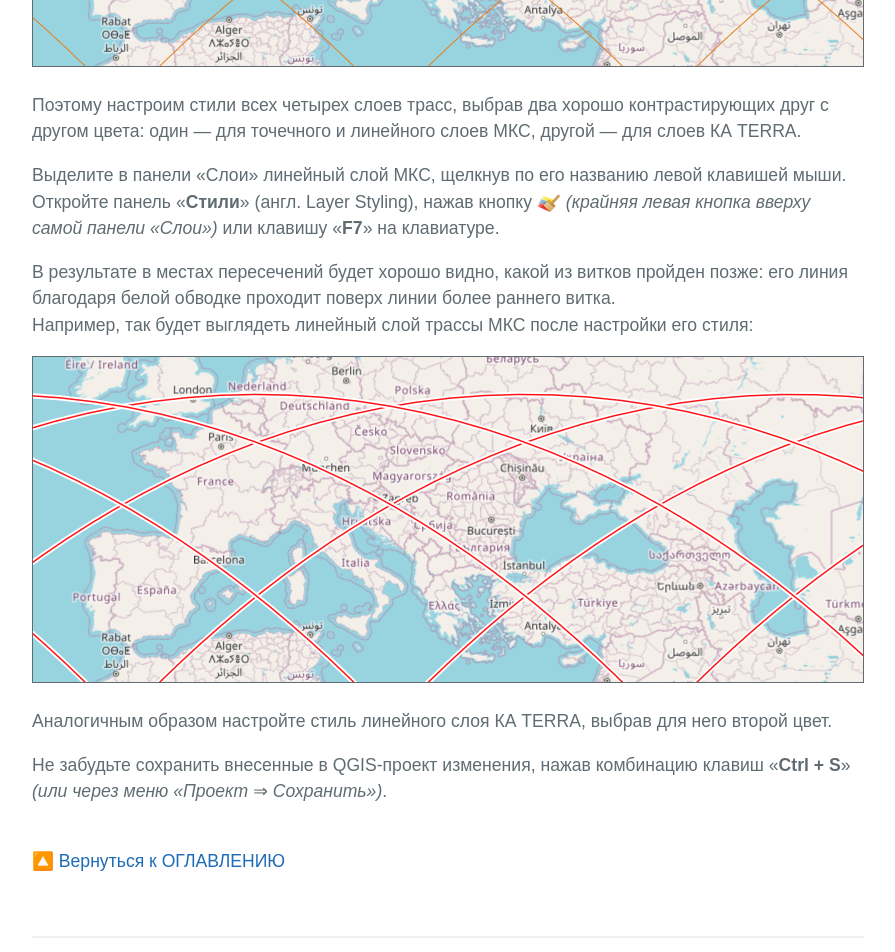
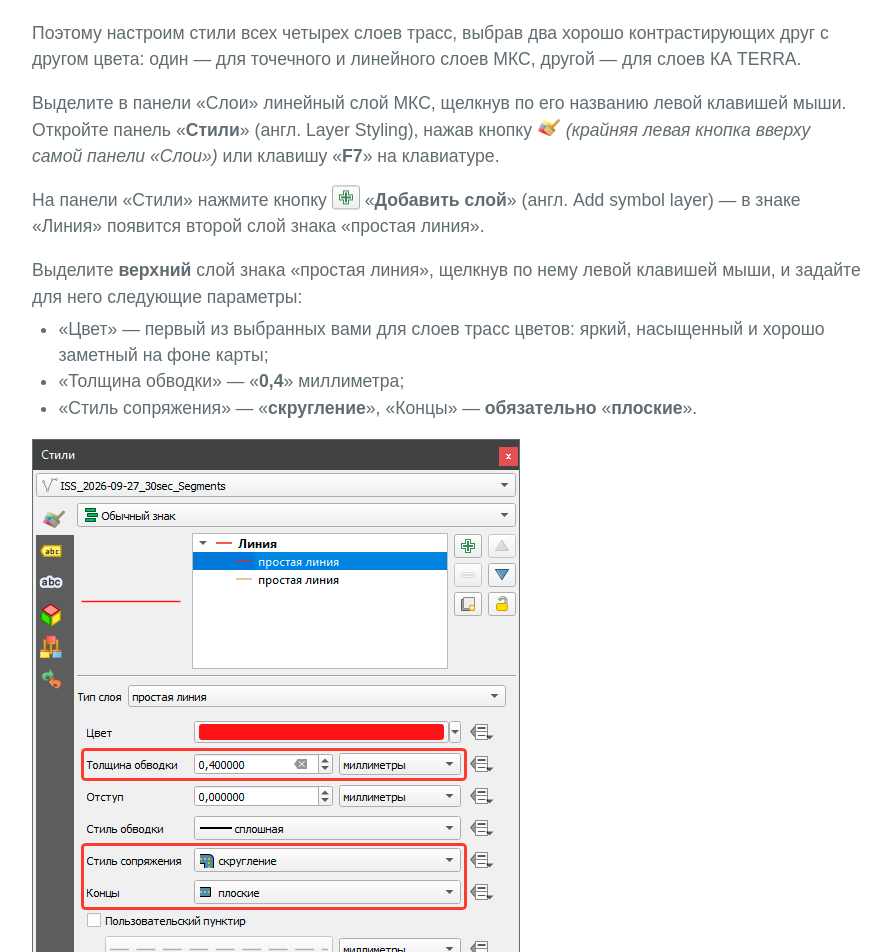
Before and after one commit to Alexander-Orlovsky/RUDN-QGIS-ORBIT-L1, a Jekyll site: the page built from index.md, in a window 1280 px wide and 1400 px high, scrolled down 28488 px. Shown: the top 952 px of the window, without its empty margins (192-1087 px from the left). Built offline with Jekyll 4.4.1, drawn with Linux system fonts in a browser that asks for light colours; some of the changed text lies outside the part shown.

Commit message:
Доделали стиль для линий 2026-11-12 01-50

```diff
--- a/assets/css/style.scss
+++ b/assets/css/style.scss
@@ -116,4 +116,35 @@
 */
 .main-content img[src$=".svg"] {
   vertical-align: middle;
+  transform: translateY(-15%);  /* поднять значок на 15% его высоты (по желанию автора); на строки текста не влияет */
 }
+
+/*
+То же для значков кнопок в формате PNG (например, media/Кнопка_зеленый_плюс.png):
+правило выше их не захватывает. Выбираются все картинки, в имени файла которых есть "Кнопка_".
+*/
+.main-content img[src*="Кнопка_"] {
+  vertical-align: middle;
+  transform: translateY(-15%);  /* то же, что для SVG: поднять на 15% высоты */
+}
+
+
+
+/*
+Список сразу после абзаца - продолжение этого абзаца (например, "...задайте для него следующие параметры:"):
+прижимаем его к абзацу. Было 18px (обычный промежуток между абзацами), станет 6px.
+Срабатывает только там, где список стоит сразу после абзаца (оглавление под заголовком не затрагивает).
+*/
+.main-content p + ul,
+.main-content p + ol {
+  margin-top: -12px;
+}
+
+/*
+Отступ маркеров (точек, номеров) списков слева: было 40px (стандарт браузера), станет 24px.
+Действует на все списки сайта, в том числе на оглавление и списки во врезках.
+*/
+.main-content ul,
+.main-content ol {
+  padding-left: 1.5em;
+}
--- a/index.md
+++ b/index.md
@@ -771,7 +771,7 @@
 В открывшемся окне «Сохранить&nbsp;файл»:
 
 1. Перейдите в папку «Calculated_Tracks».
-2. В поле «**Имя&nbsp;файла**» укажите имя исходного точечного слоя соответствующей орбиты, добавив к&nbsp;нему в&nbsp;конце «**_Segments**» \
+2. В поле «**Имя&nbsp;файла**» укажите имя исходного точечного слоя соответствующей орбиты, добавив&nbsp;к&nbsp;нему в&nbsp;конце «**_Segments**» \
 *(в&nbsp;моем примере это «TERRA_2026-09-27_30sec_Segments.geojson»)*.
 3. В поле «**Тип&nbsp;файла**» выберите значение <span style="white-space: nowrap"><code>GEOJSON файлов</code></span> *(именно обычный* `*.geojson`*, а&nbsp;не&nbsp;*`*.geojsonl` *или* `*.geojsons`*)*.
 4. Нажмите кнопку «**Сохранить**».
@@ -842,7 +842,7 @@
 
 Переименуйте слой «OpenStreetMap» в «Карта&nbsp;OpenStreetMap» *(для этого щелкните по нему правой клавишей мыши в панели «Слои» и выберите пункт «Переименовать&nbsp;слой»)*.
 
-Нажмите в интерфейсе QGIS кнопку ![](media/Кнопка_mActionZoomFullExtent.svg) «**Полный&nbsp;охват**» (англ. Zoom Full): все слои проекта впишутся в окно Карты, и в нем будет отображаться весь мир.
+Нажмите в интерфейсе QGIS кнопку ![](media/Кнопка_mActionZoomFullExtent.svg) «**Полный&nbsp;охват**» (англ. Zoom Full) — все слои проекта впишутся в окно Карты, и в нем будет отображаться весь мир.
 
 Перетаскивая слои в панели «Слои» по вертикали, расположите их в следующем порядке:
 
@@ -866,18 +866,35 @@
 Выделите в панели «Слои» линейный слой МКС, щелкнув по его названию левой клавишей мыши. \
 Откройте панель «**Стили**» (англ. Layer Styling), нажав кнопку ![](media/Кнопка_symbology.svg) *(крайняя левая кнопка вверху самой панели «Слои»)* или клавишу «**F7**» на клавиатуре.
 
-<!-- Настройте стиль. Измените способ отображения. -->
-<!-- скриншот -->
+На панели «Стили» нажмите кнопку ![](media/Кнопка_зеленый_плюс.png) «**Добавить&nbsp;слой**» (англ. Add symbol layer) —
+в знаке «Линия» появится второй слой знака «простая&nbsp;линия».
 
+Выделите **верхний** слой знака «простая&nbsp;линия», щелкнув по нему левой клавишей мыши, и задайте для него следующие параметры:
+- «Цвет» — первый из выбранных вами для слоев трасс цветов: яркий, насыщенный и хорошо заметный на фоне карты;
+- «Толщина&nbsp;обводки» — «**0,4**» миллиметра;
+- «Стиль&nbsp;сопряжения» — «**скругление**», «Концы» — **обязательно** «**плоские**».
 
+<img src="media/Стиль_верхнего_слоя_знака_Линия.png" alt="Нет фото" style="width: ; border: 1px solid #606c71;">
 
-В результате в местах пересечений будет хорошо видно, какой из витков пройден позже: его линия благодаря белой обводке проходит поверх линии более раннего витка. \
+{: style="margin-top: 36px;"}
+Выделите **нижний** слой знака «простая&nbsp;линия» и задайте для него следующие параметры:
+- «Цвет» — белый *(в цветовой модели RGB — 255,&nbsp;255,&nbsp;255; HTML&#8209;код `#FFFFFF`)*;
+- «Толщина&nbsp;обводки» — «**1,4**» миллиметра;
+- «Стиль&nbsp;сопряжения» — «**скругление**», «Концы» — **обязательно** «**плоские**».
+
+<img src="media/Стиль_нижнего_слоя_знака_Линия.png" alt="Нет фото" style="width: ; border: 1px solid #606c71;">
+
+В итоге линейный слой трассы МКС будет отображаться непрерывной цветной линией с белой окантовкой шириной 0,5&nbsp;мм с каждой стороны. \
+Благодаря этому в местах пересечений трасс будет хорошо видно, какой из витков пройден позже: QGIS рисует сегменты в порядке их следования во времени,
+и линия более позднего витка вместе со своей белой окантовкой ложится поверх линии более раннего. \
 Например, так будет выглядеть линейный слой трассы МКС после настройки его стиля:
 
 <img src="media/Трассы_со_стилями_уже_настроенными.png" alt="Нет фото" style="width: ; border: 1px solid #606c71;">
 
+Аналогичным образом настройте стиль линейного слоя КА&nbsp;TERRA, выбрав для него второй цвет.
 
-Аналогичным образом настройте стиль линейного слоя КА&nbsp;TERRA, выбрав для него второй цвет.
+
+<!-- Здесь я опишу настройки для точечных слоев  -->
 
 
 Не забудьте сохранить внесенные в QGIS&#8209;проект изменения, нажав комбинацию клавиш «**Ctrl&nbsp;+&nbsp;S**» *(или&nbsp;через меню «Проект&nbsp;&rArr;&nbsp;Сохранить»)*.
```
Also changed, not shown: CLAUDE.md (+12 -0 lines), media/Кнопка_зеленый_плюс.png, media/Кнопка_красный_минус.png, media/Кнопка_стрелка_вверх.png (added), media/Кнопка_стрелка_вниз.png (added), media/Стиль_верхнего_слоя_знака_Линия.png (added), media/Стиль_нижнего_слоя_знака_Линия.png (added).
